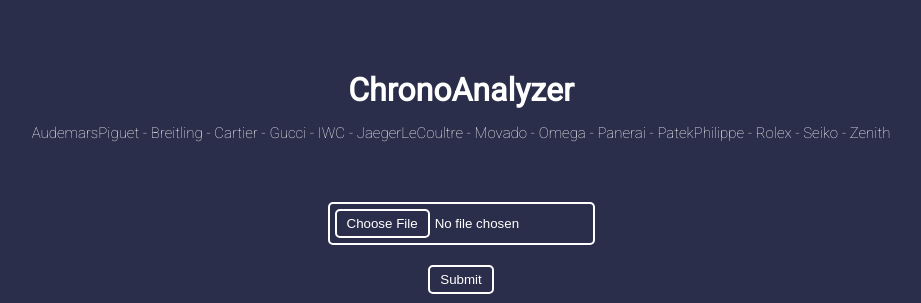
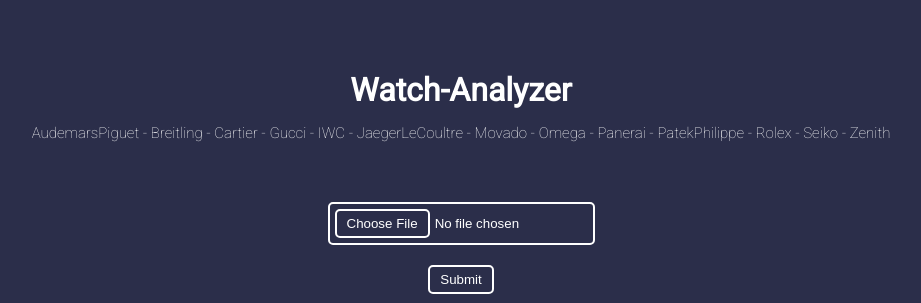
Before and after one commit to amanosan/Watch-Analyzer, a Python web app: template templates/index.html in a window 1280 px wide. Shown: the top 303 px of the page, without its empty margins (179-1100 px from the left). Run offline with Jinja, Linux system fonts and the light colour scheme; the template is opened without the code that fills it, so the values that code supplies are empty; some libraries are stand-ins or nearby versions.

Commit message:
modified index.html

```diff
--- a/templates/index.html
+++ b/templates/index.html
@@ -4,7 +4,7 @@
 		<meta charset="UTF-8" />
 		<meta http-equiv="X-UA-Compatible" content="IE=edge" />
 		<meta name="viewport" content="width=device-width, initial-scale=1.0" />
-		<title>ChronoAnalyzer</title>
+		<title>Watch-Analyzer</title>
 		<link
 			rel="stylesheet"
 			href="{{ url_for('static', filename='styles.css') }}"
@@ -16,7 +16,7 @@
 	</head>
 	<body>
 		<div class="content">
-			<h1><a href="/">ChronoAnalyzer</a></h1>
+			<h1><a href="/">Watch-Analyzer</a></h1>
 			<p class="watchlist__content">
 				AudemarsPiguet - Breitling - Cartier - Gucci - IWC - JaegerLeCoultre -
 				Movado - Omega - Panerai - PatekPhilippe - Rolex - Seiko - Zenith
```
